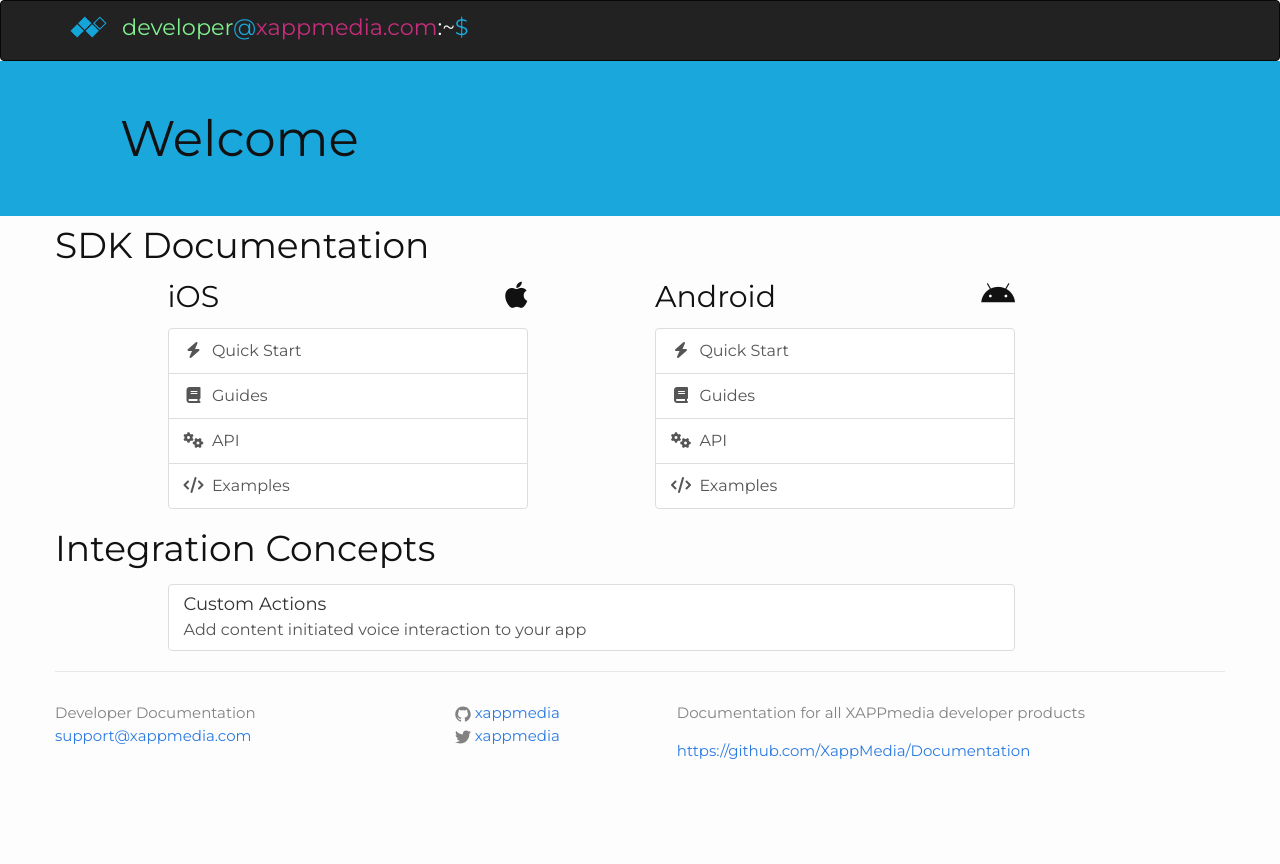
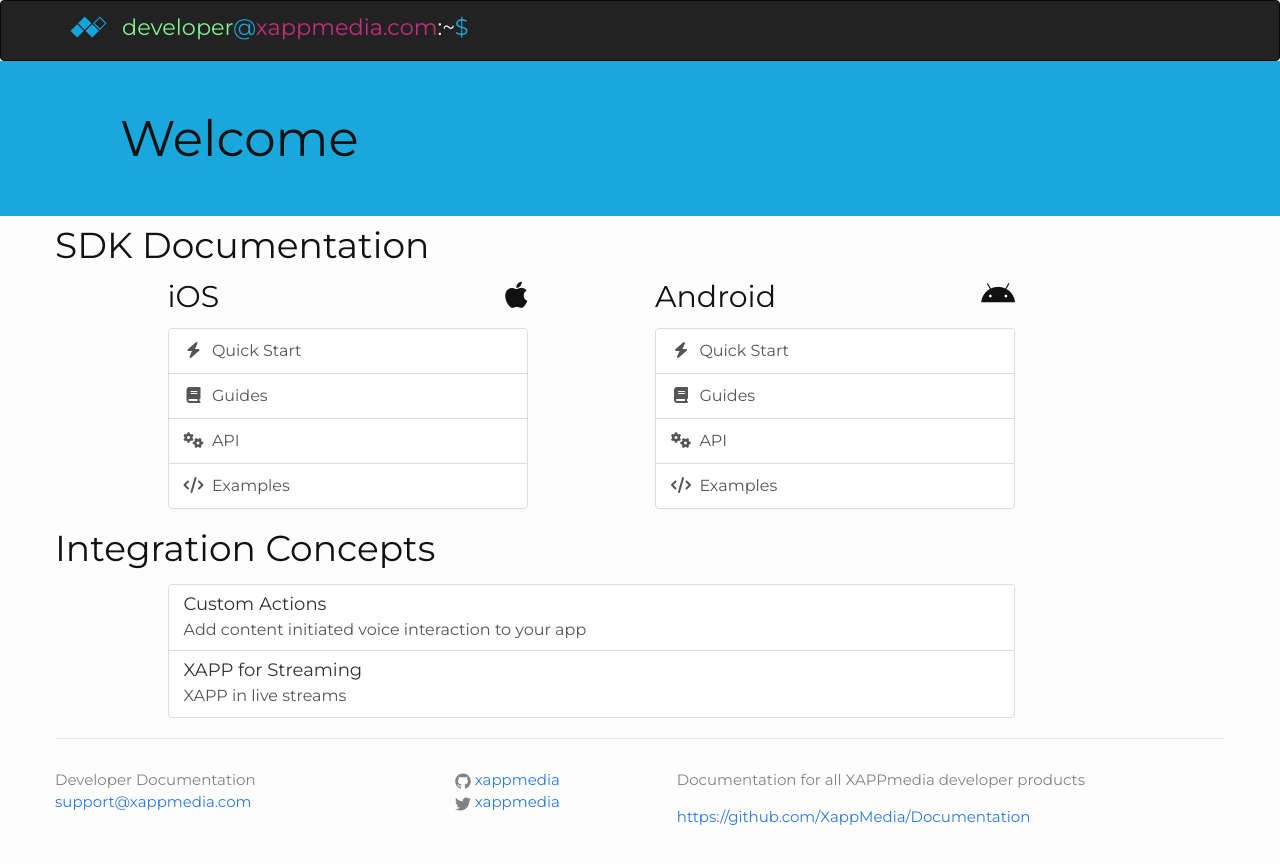
Before and after one commit to chrsdietz/Documentation, a Jekyll site: the page built from index.html, in a window 1280 px wide. Shown: the top 864 px of the page. Built offline with Jekyll 4.4.1, drawn with Linux system fonts in a browser that asks for light colours; nearby versions of some CDN libraries; library files that are not in the unit come from our copies; Markdown is read by kramdown in place of the engine named in the settings; comment, search, counter and statistics services are not loaded.

Commit message:
links to xapp for streaming

```diff
--- a/_ios/quick-start.markdown
+++ b/_ios/quick-start.markdown
@@ -23,6 +23,8 @@
 
 # Basic Usage
 In addition to these basic usage instructions, please see the example code.
+
+_For streaming, see [here](/guides/xapp-for-streaming)_
 
 ## Implement the Delegate
 
--- a/index.html
+++ b/index.html
@@ -44,6 +44,10 @@
           <h4 class="list-group-item-heading">Custom Actions</h4>
           <p class="list-group-item-text">Add content initiated voice interaction to your app</p>
         </a>
+        <a href="/guides/xapp-for-streaming" class="list-group-item">
+          <h4 class="list-group-item-heading">XAPP for Streaming</h4>
+          <p class="list-group-item-text">XAPP in live streams</p>
+        </a>
       </div>
     </div>
   </div>
```
